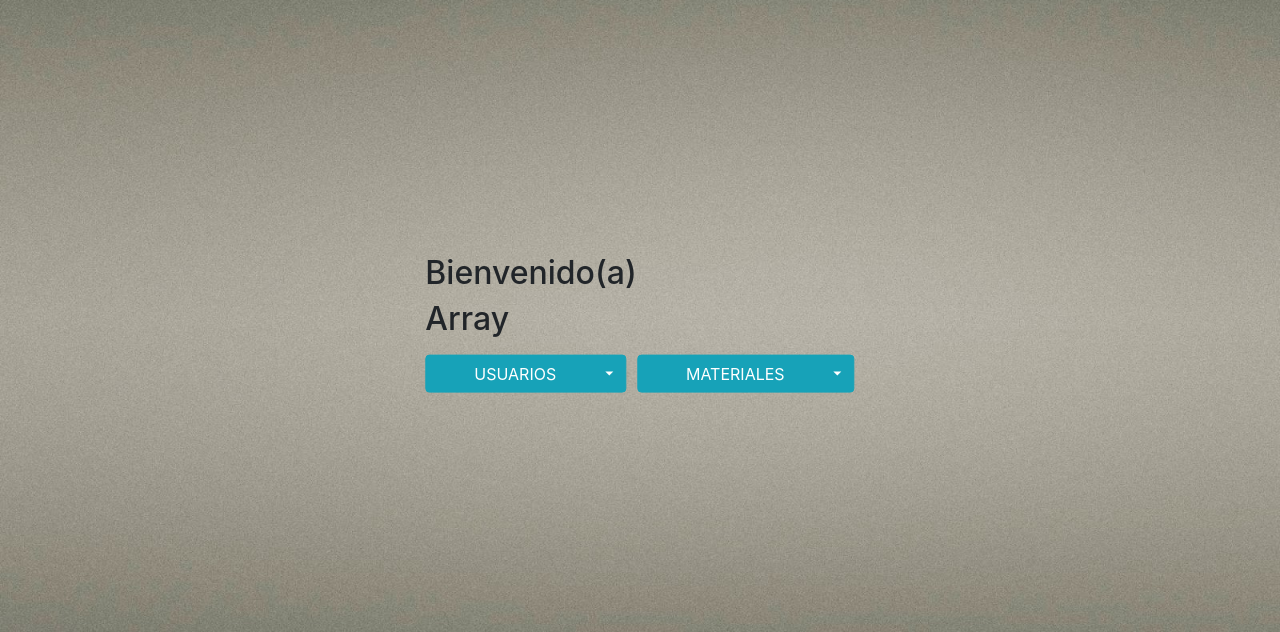
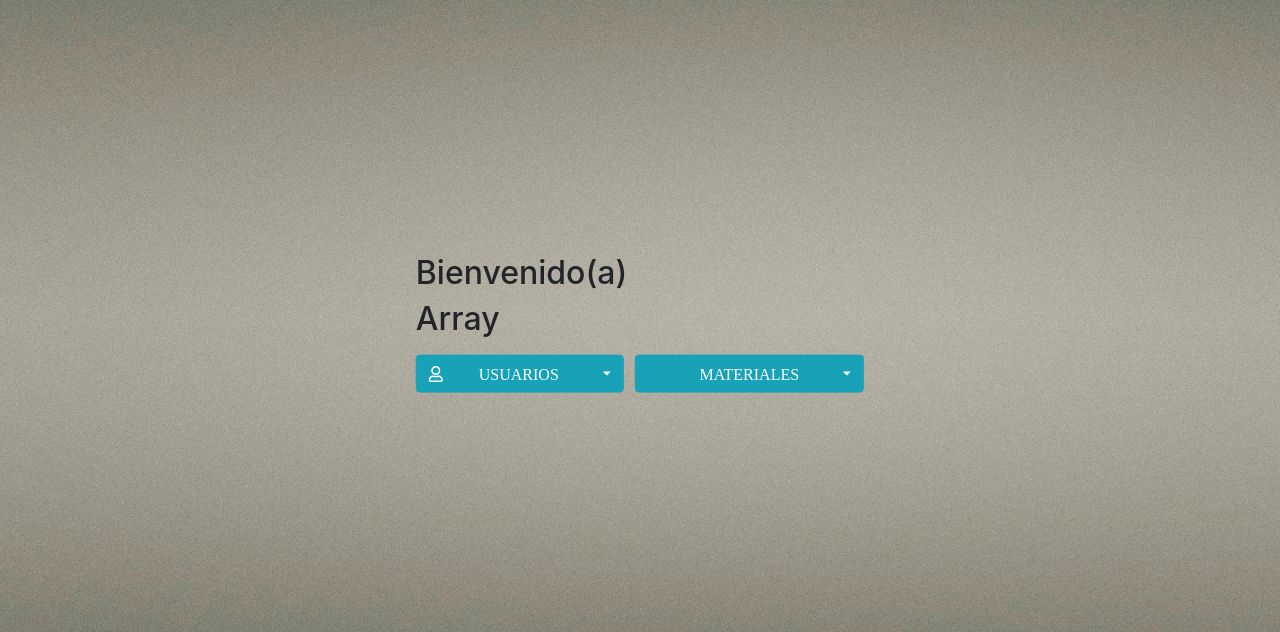
Before and after one commit to moncassil/GestionLab_IBQ, a PHP site: page /Adm.php in a window 1280 px wide. Shown: the part 80-712 px from the top of the page. Run offline with PHP 8.4, Linux system fonts and the light colour scheme; a user stored in the database is signed in; some libraries are stand-ins or nearby versions.

Commit message:
Update Adm.php

```diff
--- a/Adm.php
+++ b/Adm.php
@@ -18,6 +18,7 @@
   <meta charset="UTF-8">
   <meta name="viewport" content="width=device-width, initial-scale=1">
   <title>Administrador</title>
+  <link rel="stylesheet" href="https://use.fontawesome.com/releases/v5.8.2/css/all.css" integrity="sha384-oS3vJWv+0UjzBfQzYUhtDYW+Pj2yciDJxpsK1OYPAYjqT085Qq/1cq5FLXAZQ7Ay" crossorigin="anonymous">
   <link rel="stylesheet" href="css/misAdmEstilos.css">
   <link rel="stylesheet" href="css/bootstrap.css">
   <link rel="stylesheet" href="css/bootstrap.js">
@@ -58,7 +59,7 @@
 <div class="btn-group" role="group" aria-label="Button group with nested dropdown">
 
 <div class="btn-group" role="group">
-    <button id="btnGroupDrop1" type="button" class="btn btn-info dropdown-toggle" data-toggle="dropdown" aria-haspopup="true" aria-expanded="false">
+    <button id="btnGroupDrop1" type="button" class="fa fa-user btn btn-info dropdown-toggle" data-toggle="dropdown" aria-haspopup="true" aria-expanded="false">
       &nbsp;&nbsp;&nbsp;&nbsp;&nbsp;&nbsp;&nbsp; USUARIOS &nbsp;&nbsp;&nbsp;&nbsp;&nbsp;&nbsp;&nbsp;&nbsp;
     </button>
     <div class="dropdown-menu" aria-labelledby="btnGroupDrop1">
@@ -70,12 +71,13 @@
 
       <a class="dropdown-item" href="crearcuenta.php">&nbsp;&nbsp;&nbsp;&nbsp;&nbsp;&nbsp;&nbsp;Cuenta &nbsp;&nbsp;&nbsp;&nbsp;&nbsp;&nbsp;&nbsp;&nbsp;</a>
       <!--<a class="dropdown-item" href="usuario.php">&nbsp;&nbsp;&nbsp;&nbsp;&nbsp;&nbsp;&nbsp;Registrar &nbsp;&nbsp;&nbsp;&nbsp;&nbsp;&nbsp;&nbsp;&nbsp;</a> -->
+
     </div>
   </div>
 </div>
   </div>
   <div class="btn-group" role="group">
-    <button id="btnGroupDrop1" type="button" class="btn btn-info dropdown-toggle" data-toggle="dropdown" aria-haspopup="true" aria-expanded="false">
+    <button id="btnGroupDrop1" type="button" class="fas fa-store btn btn-info dropdown-toggle" data-toggle="dropdown" aria-haspopup="true" aria-expanded="false">
       &nbsp;&nbsp;&nbsp;&nbsp;&nbsp;&nbsp;&nbsp; MATERIALES &nbsp;&nbsp;&nbsp;&nbsp;&nbsp;&nbsp;&nbsp;&nbsp;
     </button>
   <div class="dropdown-menu" aria-labelledby="btnGroupDrop1">
```
